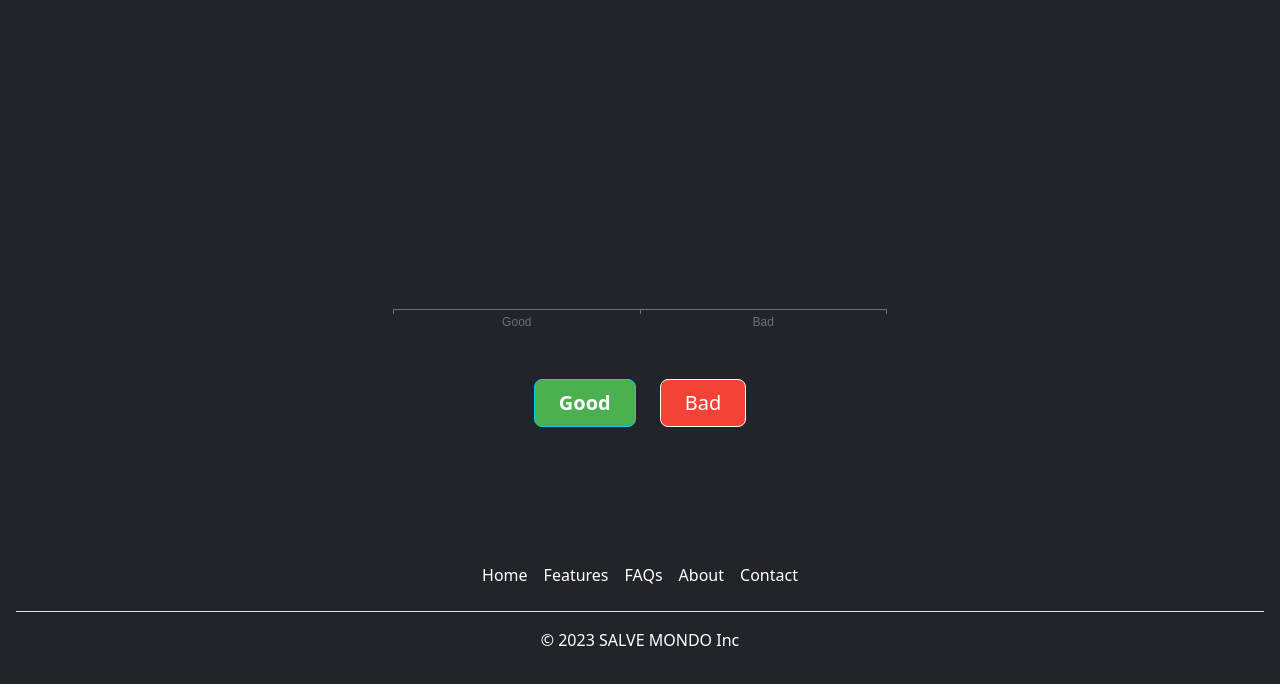
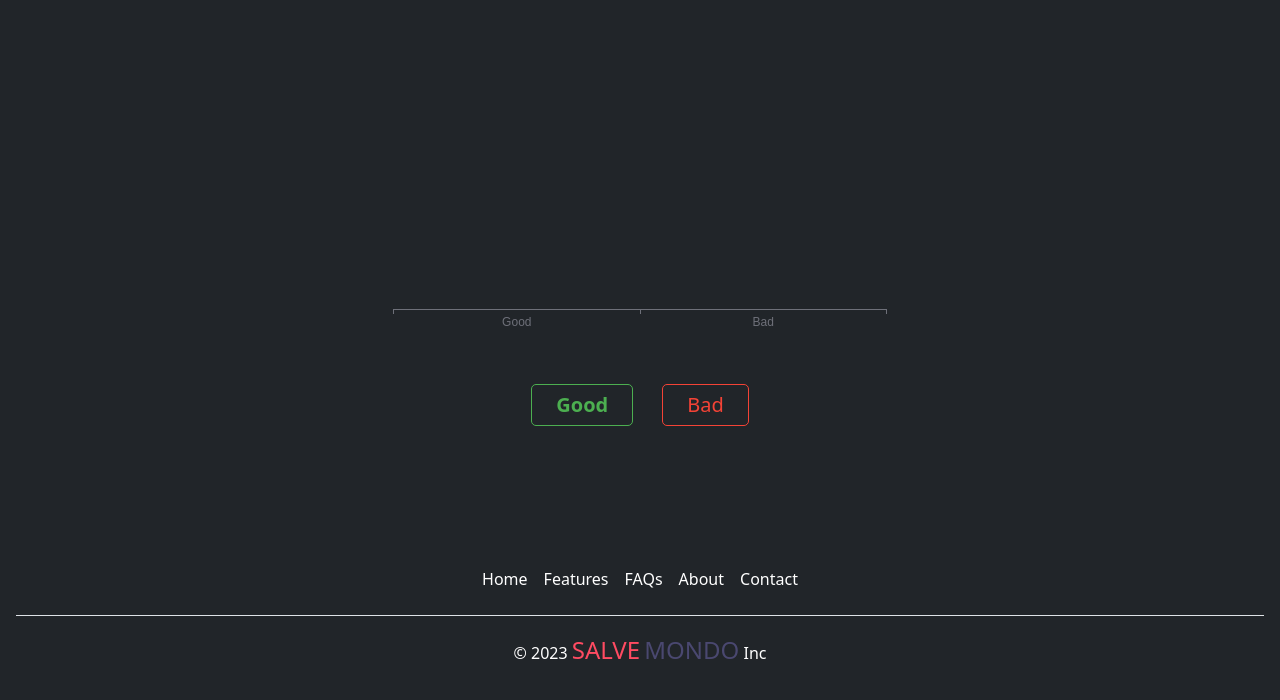
Before and after one commit to kalawaja/good-bad, a plain HTML site: page index.html in a window 1280 px wide. Shown: the part 255-955 px from the top of the page. Drawn offline with nearby package versions, Linux system fonts and the light colour scheme.

Commit message:
fix styles

```diff
--- a/style.css
+++ b/style.css
@@ -7,33 +7,37 @@
   align-items: center;
 }
 
-.buttons {
-  width: 100%;
-  height: auto;
-  display: flex;
-  flex-direction: row;
-  justify-content: center;
-  align-items: center;
+#btn-good {
+  color: #4caf50;
+  border: 1px solid #4caf50;
+  border-radius: 5px;
+  padding: 5px;
+  margin: 5px;
 }
-
-button {
-  align-items: center;
-  justify-content: center;
-  display: inline-flex;
-  padding: 10px 20px;
-  margin: 10px;
-  font-size: auto;
-  border: none;
-  border-radius: 5px;
-  cursor: pointer;
-}
-
-#btn-good {
+#btn-good:hover {
+  background-color: #4caf50;
   color: #fff;
-  background-color: #4caf50;
 }
 
 #btn-bad {
+  color: #f44336;
+  border: 1px solid #f44336;
+  border-radius: 5px;
+  padding: 5px;
+  margin: 5px;
+}
+
+#btn-bad:hover {
+  background-color: #f44336;
   color: #fff;
-  background-color: #f44336;
 }
+
+#salve {
+  color: #ff4b62;
+  font-size: 1.5em;
+}
+
+#mondo {
+  color: #4a4870;
+  font-size: 1.5em;
+}
```
